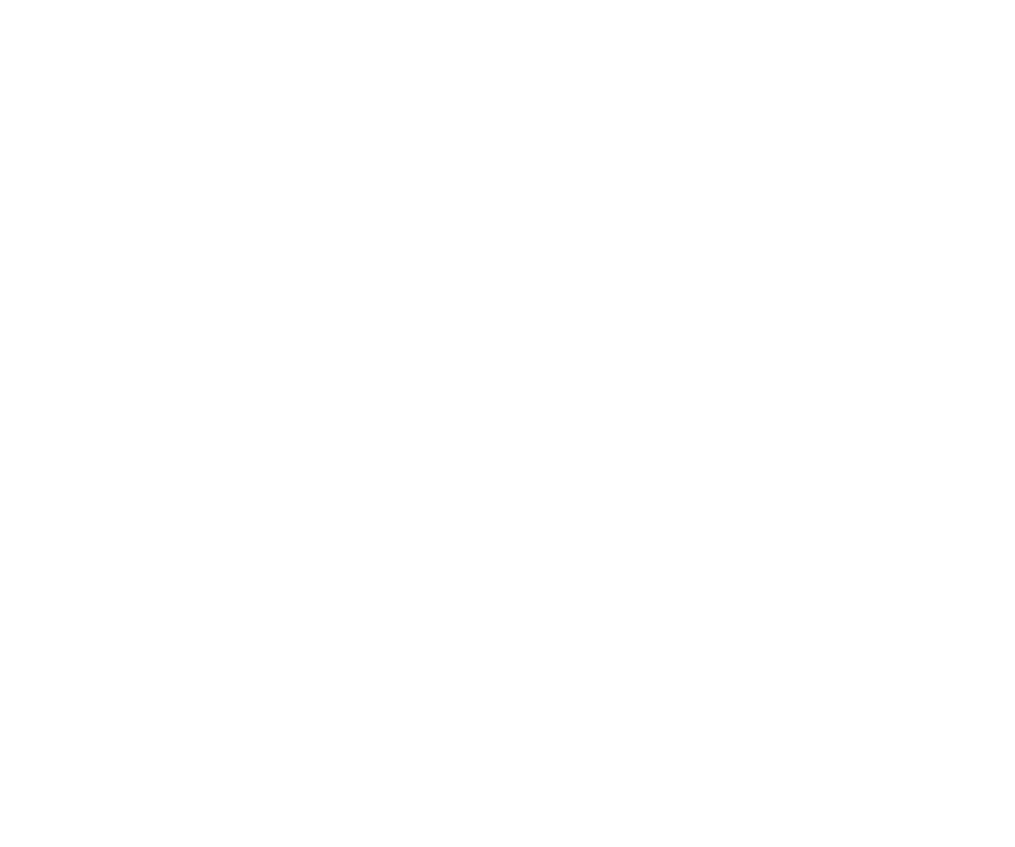
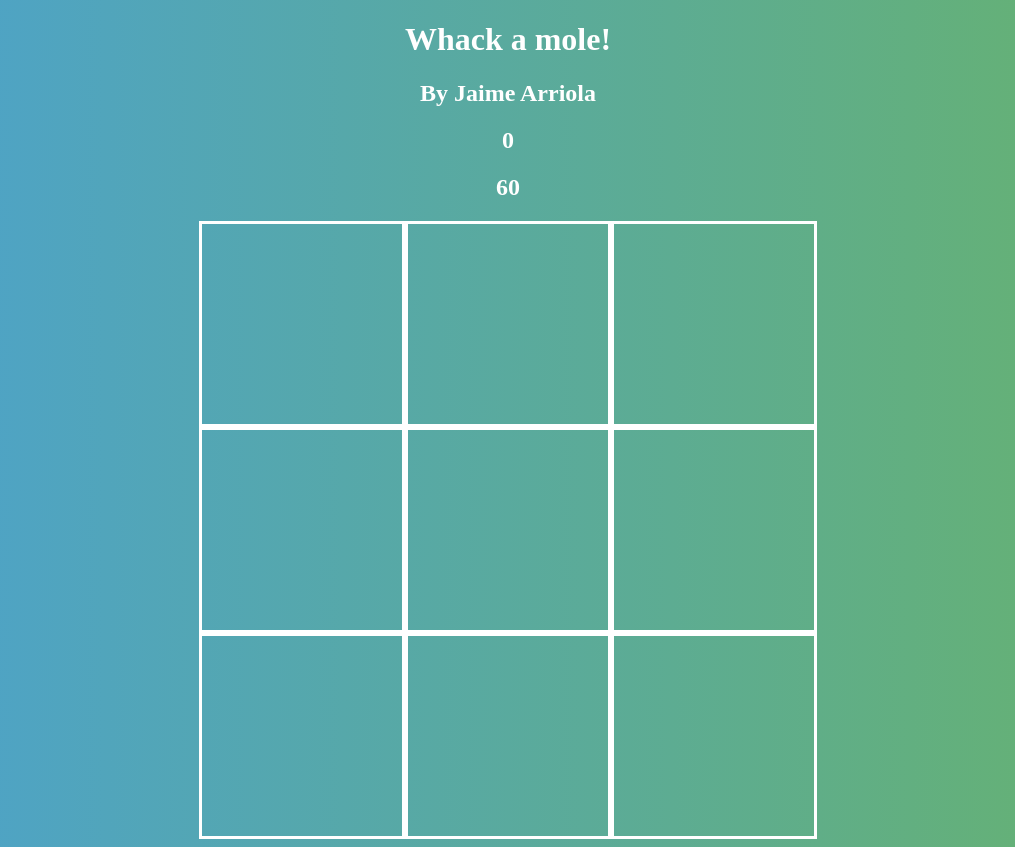
Before and after one commit to ing-arriola/Js-Games, a plain HTML site: page whackAMole/mole.html in a window 1280 px wide. Shown: the whole page, without its empty margins (132-1147 px from the left). Before the commit the page ends 800 px from the top, so only its background shows below. Drawn offline with Linux system fonts and the light colour scheme.

Commit message:
Added styles for whack a mole

```diff
--- a/styles.css
+++ b/styles.css
@@ -21,3 +21,19 @@ h1,h2,h3{
     text-align: center;
     color: white;
 }
+
+.grid-mole{
+    display: flex;
+    flex-flow: row wrap;
+    justify-content: center;
+    width: 618px;
+    height: 618px;
+    margin: auto;
+}
+
+.square{
+    width: 200px;
+    height: 200px;
+    border-style: solid;
+    border-color: white;
+}
--- a/whackAMole/mole.html
+++ b/whackAMole/mole.html
@@ -0,0 +1,31 @@
+<!DOCTYPE html>
+<html lang="en">
+<head>
+    <meta charset="UTF-8">
+    <meta name="viewport" content="width=device-width, initial-scale=1.0">
+    <link rel="stylesheet" href="/styles.css">
+    <title>Whack a mole!</title>
+</head>
+<body>
+    <h1>Whack a mole!</h1>
+    <h2>By Jaime Arriola</h2>
+
+    <h2 id="score">0</h2>
+
+    <h2 id="seconds-left">60</h2>
+    <div class="grid-mole">
+        <div class="square" id="1"></div>
+        <div class="square" id="2"></div>
+        <div class="square" id="3"></div>
+        <div class="square" id="4"></div>
+        <div class="square" id="5"></div>
+        <div class="square" id="6"></div>
+        <div class="square" id="7"></div>
+        <div class="square" id="8"></div>
+        <div class="square" id="9"></div>
+
+
+    </div>
+</body>
+<script src="mole.js" charset="utf-8"></script>
+</html>
```
Also changed, not shown: index.html (+2 -0 lines).
